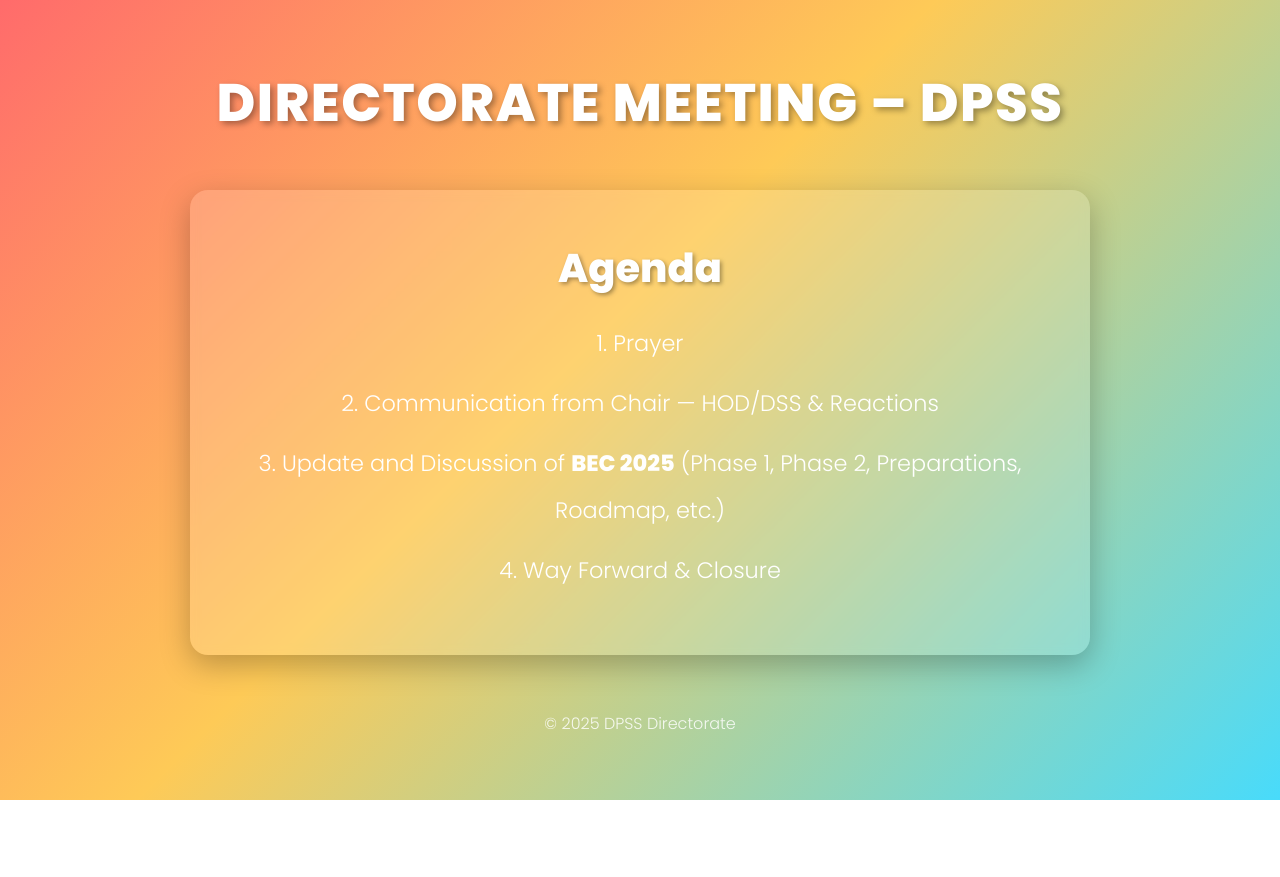
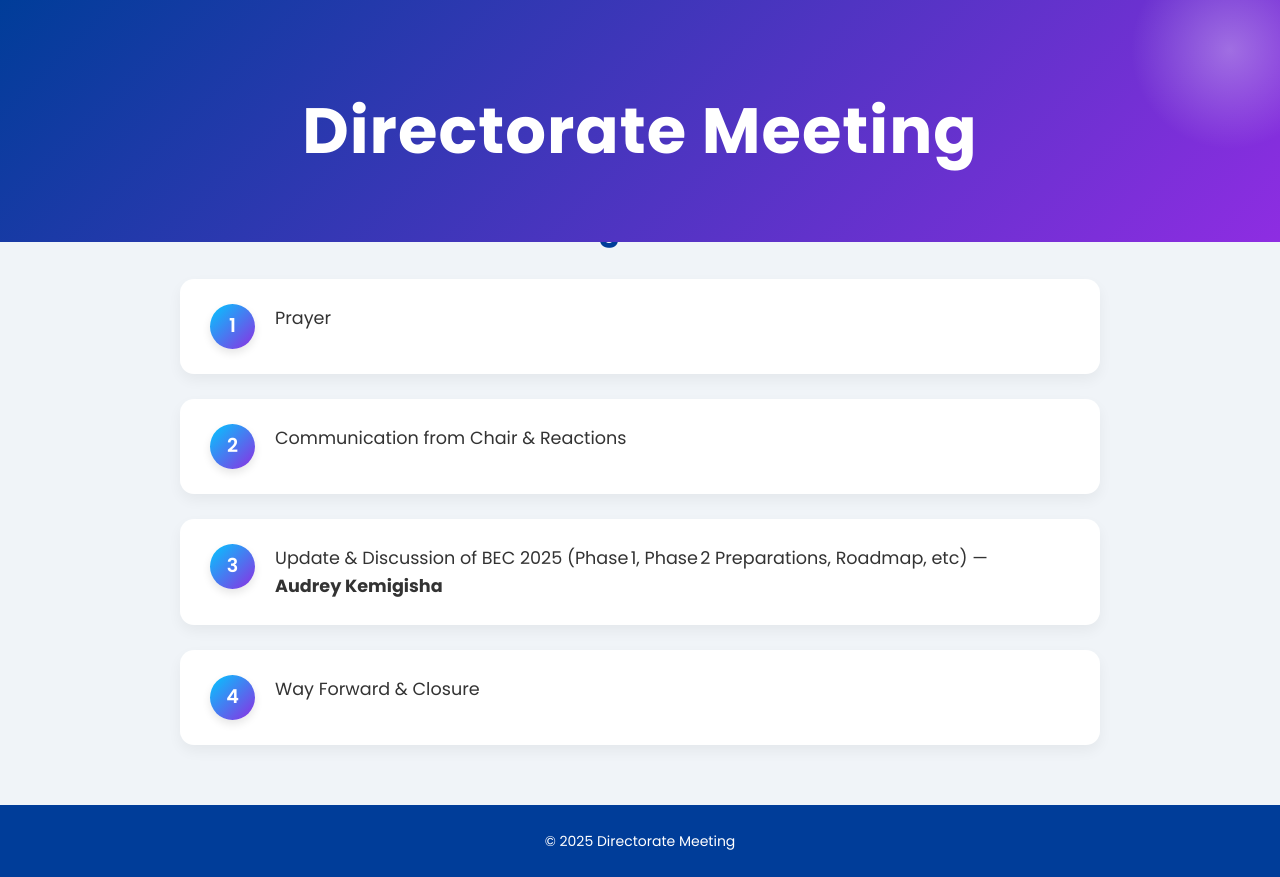
Before and after one commit to christianwalk/Directorate, a plain HTML site: page index.html in a window 1280 px wide. Before the commit the page ends 800 px from the top, so only its background shows below. Drawn offline with Linux system fonts and the light colour scheme.

Commit message:
Update index.html

```diff
--- a/index.html
+++ b/index.html
@@ -3,99 +3,160 @@
 <head>
   <meta charset="UTF-8" />
   <meta name="viewport" content="width=device-width, initial-scale=1.0" />
-  <title>DIRECTORATE MEETING – DPSS</title>
-
+  <title>Directorate Meeting</title>
   <!-- Google Font -->
-  <link href="https://fonts.googleapis.com/css2?family=Poppins:wght@300;600;800&display=swap" rel="stylesheet">
-
+  <link href="https://fonts.googleapis.com/css2?family=Poppins:wght@400;600;700&display=swap" rel="stylesheet" />
   <style>
-    :root{
-      /* bright, appealing palette */
-      --c1:#ff6b6b;   /* coral red   */
-      --c2:#feca57;   /* mellow apricot */
-      --c3:#48dbfb;   /* sky blue */
-      --white:#ffffff;
+    :root {
+      --clr-primary: #003d99;
+      --clr-secondary: #8e2de2;
+      --clr-accent: #00c9ff;
+      --clr-bg: #f0f4f8;
+      --clr-card: #ffffff;
     }
 
-    *{margin:0;padding:0;box-sizing:border-box;font-family:"Poppins",sans-serif;}
-
-    body{
-      min-height:100vh;
-      display:flex;
-      flex-direction:column;
-      align-items:center;
-      justify-content:flex-start;
-      background:linear-gradient(135deg,var(--c1) 0%,var(--c2) 45%,var(--c3) 100%);
-      color:var(--white);
-      padding:4rem 1rem;
-      text-align:center;
+    * {
+      box-sizing: border-box;
+      margin: 0;
+      padding: 0;
+      font-family: "Poppins", Arial, sans-serif;
     }
 
-    /* Main header */
-    h1{
-      font-size:3.3rem;
-      letter-spacing:1.5px;
-      text-shadow:3px 3px 6px rgba(0,0,0,.35);
-      margin-bottom:3rem;
+    body {
+      background: var(--clr-bg);
+      color: #333;
+      line-height: 1.6;
     }
 
-    /* Agenda card */
-    #agenda{
-      width:100%;
-      max-width:900px;
-      background:rgba(255,255,255,.15);
-      backdrop-filter:blur(5px);
-      border-radius:18px;
-      padding:3rem 2rem;
-      box-shadow:0 10px 30px rgba(0,0,0,.25);
-    }
-    #agenda h2{
-      font-size:2.5rem;
-      margin-bottom:1.4rem;
-      text-shadow:2px 2px 4px rgba(0,0,0,.35);
-    }
-    #agenda ol{
-      list-style-position:inside;
-      line-height:2.1;
-      font-size:1.4rem;
-    }
-    #agenda li{
-      margin:0.8rem 0;
+    /* ---------- Header ---------- */
+    .header {
+      background: linear-gradient(135deg, var(--clr-primary) 0%, var(--clr-secondary) 100%);
+      color: #fff;
+      text-align: center;
+      padding: 80px 20px 60px;
+      position: relative;
+      overflow: hidden;
     }
 
-    /* Footer */
-    footer{
-      margin-top:auto;
-      font-size:1rem;
-      opacity:.85;
-      padding-top:3rem;
+    .header::before {
+      content: "";
+      position: absolute;
+      top: -50px;
+      right: -50px;
+      width: 200px;
+      height: 200px;
+      background: radial-gradient(circle, rgba(255,255,255,0.3) 0%, rgba(255,255,255,0) 70%);
+      transform: rotate(45deg);
     }
 
-    /* Responsive tweaks */
-    @media (max-width:480px){
-      h1{font-size:2.4rem;}
-      #agenda h2{font-size:2rem;}
-      #agenda ol{font-size:1.2rem;}
+    .header h1 {
+      font-size: clamp(2.5rem, 5vw, 4rem);
+      font-weight: 700;
+      letter-spacing: 1px;
+    }
+
+    /* ---------- Section ---------- */
+    .section {
+      max-width: 960px;
+      margin: -40px auto 60px;
+      padding: 0 20px;
+    }
+
+    .section h2 {
+      font-size: 2rem;
+      color: var(--clr-primary);
+      margin-bottom: 25px;
+      text-align: center;
+    }
+
+    .agenda-list {
+      list-style: none;
+      display: grid;
+      gap: 25px;
+    }
+
+    .agenda-item {
+      background: var(--clr-card);
+      border-radius: 14px;
+      padding: 25px 30px;
+      display: flex;
+      align-items: flex-start;
+      gap: 20px;
+      box-shadow: 0 6px 14px rgba(0, 0, 0, 0.05);
+      transition: transform 0.3s ease, box-shadow 0.3s ease;
+    }
+
+    .agenda-item:hover {
+      transform: translateY(-4px);
+      box-shadow: 0 10px 20px rgba(0, 0, 0, 0.08);
+    }
+
+    .agenda-number {
+      background: linear-gradient(135deg, var(--clr-accent), var(--clr-secondary));
+      color: #fff;
+      width: 45px;
+      height: 45px;
+      border-radius: 50%;
+      display: flex;
+      align-items: center;
+      justify-content: center;
+      font-weight: 600;
+      font-size: 1.2rem;
+      flex-shrink: 0;
+      box-shadow: 0 4px 8px rgba(0, 0, 0, 0.1);
+    }
+
+    .agenda-text {
+      font-size: 1.1rem;
+      font-weight: 500;
+    }
+
+    strong {
+      font-weight: 700;
+    }
+
+    /* ---------- Footer ---------- */
+    .footer {
+      background: var(--clr-primary);
+      color: #fff;
+      text-align: center;
+      padding: 25px 20px;
+    }
+
+    .footer p {
+      font-size: 0.875rem;
     }
   </style>
 </head>
 <body>
+  <header class="header">
+    <h1>Directorate Meeting</h1>
+  </header>
 
-  <h1>DIRECTORATE MEETING – DPSS</h1>
-
-  <section id="agenda">
+  <section class="section">
     <h2>Agenda</h2>
-    <ol>
-      <li>Prayer</li>
-      <li>Communication from Chair — HOD/DSS &amp; Reactions</li>
-      <li>Update&nbsp;and&nbsp;Discussion of <strong>BEC&nbsp;2025</strong> (Phase&nbsp;1, Phase&nbsp;2, Preparations, Roadmap, etc.)</li>
-      <li>Way Forward &amp; Closure</li>
+    <ol class="agenda-list">
+      <li class="agenda-item">
+        <span class="agenda-number">1</span>
+        <span class="agenda-text">Prayer</span>
+      </li>
+      <li class="agenda-item">
+        <span class="agenda-number">2</span>
+        <span class="agenda-text">Communication from Chair &amp; Reactions</span>
+      </li>
+      <li class="agenda-item">
+        <span class="agenda-number">3</span>
+        <span class="agenda-text">Update &amp; Discussion of BEC&nbsp;2025 (Phase 1, Phase 2 Preparations, Roadmap, etc) — <strong>Audrey&nbsp;Kemigisha</strong></span>
+      </li>
+      <li class="agenda-item">
+        <span class="agenda-number">4</span>
+        <span class="agenda-text">Way Forward &amp; Closure</span>
+      </li>
     </ol>
   </section>
 
-  <footer>
-    © 2025 DPSS Directorate
+  <footer class="footer">
+    <p>&copy; 2025 Directorate Meeting</p>
   </footer>
-
 </body>
 </html>
```
